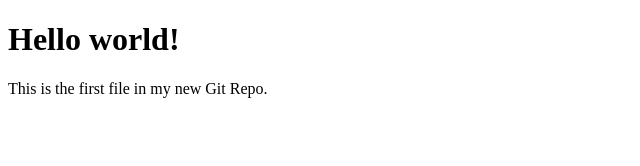
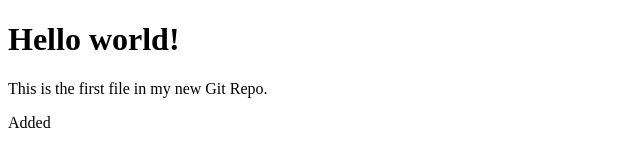
Before and after one commit to webtechjosh/gitlearn, a plain HTML site: page index.html in a window 1280 px wide. Shown: the full height of the page, 0-640 px from the left. Drawn offline with Linux system fonts and the light colour scheme.

Commit message:
Update index.html
Added a new paragraph

```diff
--- a/index.html
+++ b/index.html
@@ -7,6 +7,7 @@
 
 <h1>Hello world!</h1>
 <p>This is the first file in my new Git Repo.</p>
+  <p>Added</p>
 
 </body>
 </html>
```
